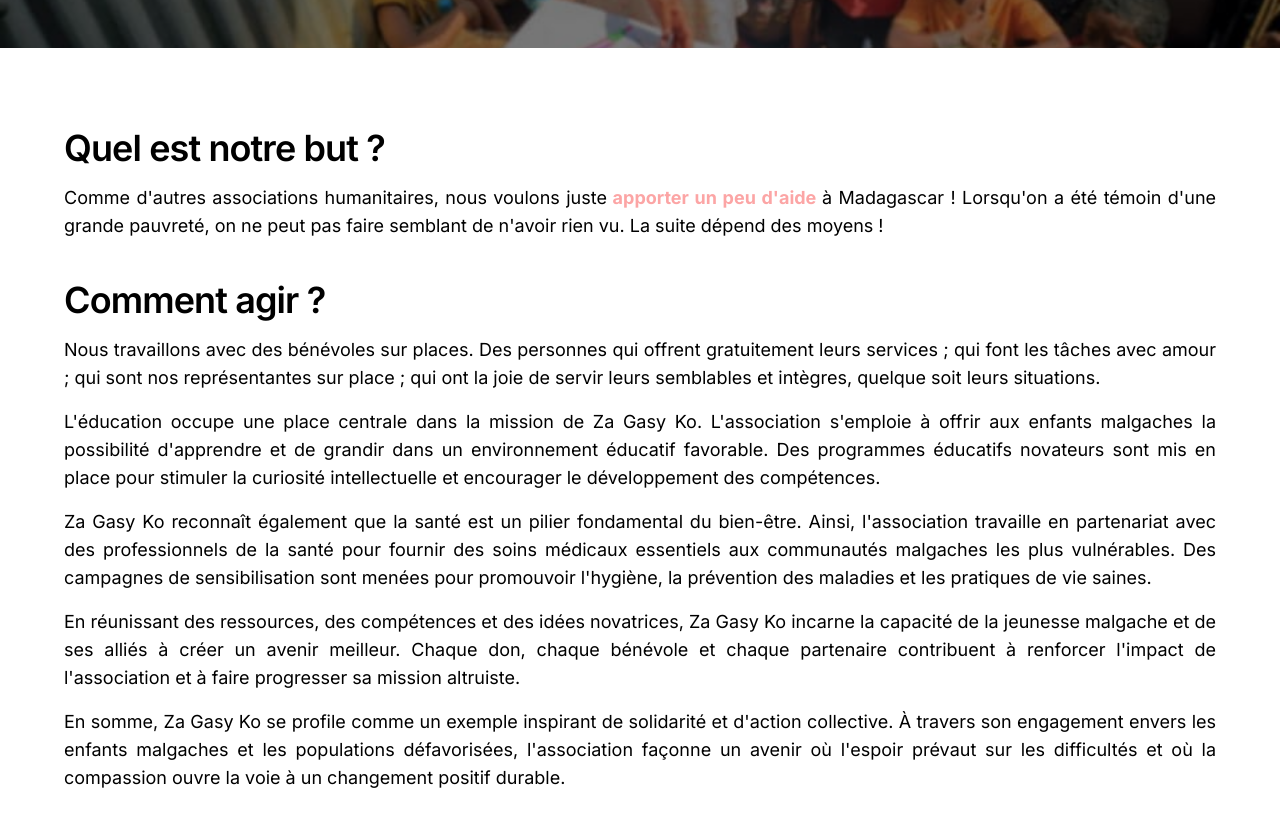
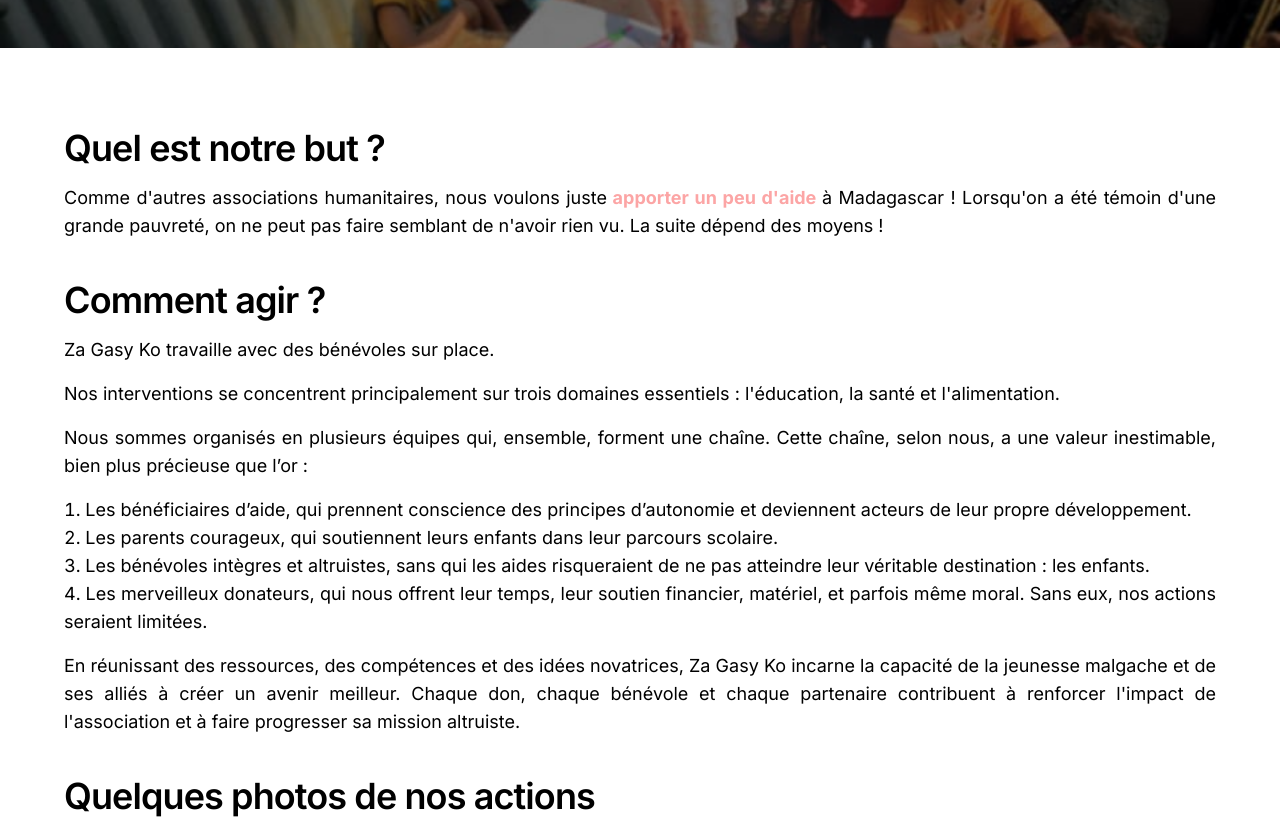
Before and after one commit to Lapocalypsie/blogzagasyko, a Next.js app: page / in a window 1280 px wide. Shown: the part 740-1559 px from the top of the page. Built offline with nearby package versions, Linux system fonts and the light colour scheme.

Commit message:
feat: Revise about page content for clarity and structure

```diff
--- a/app/(Navigation)/about/page.tsx
+++ b/app/(Navigation)/about/page.tsx
@@ -125,8 +125,8 @@
         >
           <h2 className="text-3xl font-bold">Nos Volontaires à Madagascar</h2>
           <p className="mt-2 text-lg">
-            Découvrez les témoignages de nos volontaires qui font une réelle
-            différence sur le terrain.
+            Nos volontaires à Madagascar : en cliquant sur leurs noms, ils ont
+            partagé leurs motivations.
           </p>
         </motion.div>
 
--- a/app/page.tsx
+++ b/app/page.tsx
@@ -10,7 +10,6 @@
         style={{
           backgroundImage: `url('/banner.jpeg')`,
         }}
-
       >
         {/* Overlay */}
         <div
@@ -41,6 +40,7 @@
       </div>
       <section className="px-4 py-12 md:py-16 lg:py-20 bg-white text-black leading-relaxed">
         <div className="mx-auto w-full max-w-6xl">
+          <div className="mx-auto w-full max-w-6xl">
             <h1 className="font-semibold leading-tight tracking-tight text-3xl md:text-4xl mb-4">
               Quel est notre but ?
             </h1>
@@ -51,50 +51,53 @@
                 apporter un peu d&apos;aide{" "}
               </span>{" "}
               à Madagascar ! Lorsqu&apos;on a été témoin d&apos;une grande
-            pauvreté, on ne peut pas faire semblant de n&apos;avoir rien vu. La
-            suite dépend des moyens !
+              pauvreté, on ne peut pas faire semblant de n&apos;avoir rien vu.
+              La suite dépend des moyens !
             </p>
             <h1 className="font-semibold leading-tight tracking-tight text-3xl md:text-4xl mb-4 mt-10">
               Comment agir ?
             </h1>
             <p className="mb-4 text-base md:text-lg text-justify">
-            Nous travaillons avec des bénévoles sur places. Des personnes qui offrent
-            gratuitement leurs services ; qui font les tâches avec amour ; qui
-            sont nos représentantes sur place ; qui ont la joie de servir leurs
-            semblables et intègres, quelque soit leurs situations.
+              Za Gasy Ko travaille avec des bénévoles sur place.
             </p>
             <p className="mb-4 text-base md:text-lg text-justify">
-            L&apos;éducation occupe une place centrale dans la mission de Za
-            Gasy Ko. L&apos;association s&apos;emploie à offrir aux enfants
-            malgaches la possibilité d&apos;apprendre et de grandir dans un
-            environnement éducatif favorable. Des programmes éducatifs novateurs
-            sont mis en place pour stimuler la curiosité intellectuelle et
-            encourager le développement des compétences.
+              Nos interventions se concentrent principalement sur trois domaines
+              essentiels : l&apos;éducation, la santé et l&apos;alimentation.
             </p>
             <p className="mb-4 text-base md:text-lg text-justify">
-            Za Gasy Ko reconnaît également que la santé est un pilier
-            fondamental du bien-être. Ainsi, l&apos;association travaille en
-            partenariat avec des professionnels de la santé pour fournir des
-            soins médicaux essentiels aux communautés malgaches les plus
-            vulnérables. Des campagnes de sensibilisation sont menées pour
-            promouvoir l&apos;hygiène, la prévention des maladies et les
-            pratiques de vie saines.
+              Nous sommes organisés en plusieurs équipes qui, ensemble, forment
+              une chaîne. Cette chaîne, selon nous, a une valeur inestimable,
+              bien plus précieuse que l’or :
             </p>
+            <ol className="mb-4 text-base md:text-lg text-justify list-decimal list-inside">
+              <li>
+                Les bénéficiaires d’aide, qui prennent conscience des principes
+                d’autonomie et deviennent acteurs de leur propre développement.
+              </li>
+              <li>
+                Les parents courageux, qui soutiennent leurs enfants dans leur
+                parcours scolaire.
+              </li>
+              <li>
+                Les bénévoles intègres et altruistes, sans qui les aides
+                risqueraient de ne pas atteindre leur véritable destination :
+                les enfants.
+              </li>
+              <li>
+                Les merveilleux donateurs, qui nous offrent leur temps, leur
+                soutien financier, matériel, et parfois même moral. Sans eux,
+                nos actions seraient limitées.
+              </li>
+            </ol>
             <p className="mb-4 text-base md:text-lg text-justify">
               En réunissant des ressources, des compétences et des idées
               novatrices, Za Gasy Ko incarne la capacité de la jeunesse malgache
               et de ses alliés à créer un avenir meilleur. Chaque don, chaque
-            bénévole et chaque partenaire contribuent à renforcer l&apos;impact
-            de l&apos;association et à faire progresser sa mission altruiste.
+              bénévole et chaque partenaire contribuent à renforcer
+              l&apos;impact de l&apos;association et à faire progresser sa
+              mission altruiste.
             </p>
-          <p className="mb-4 text-base md:text-lg text-justify">
-            En somme, Za Gasy Ko se profile comme un exemple inspirant de
-            solidarité et d&apos;action collective. À travers son engagement
-            envers les enfants malgaches et les populations défavorisées,
-            l&apos;association façonne un avenir où l&apos;espoir prévaut sur
-            les difficultés et où la compassion ouvre la voie à un changement
-            positif durable.
-          </p>
+          </div>
           <div className="items-center mt-10">
             <h1 className="font-semibold leading-tight tracking-tight text-3xl md:text-4xl mb-4 mt-8">
               Quelques photos de nos actions
```
Lines whose indentation alone changed are shown as unchanged.
